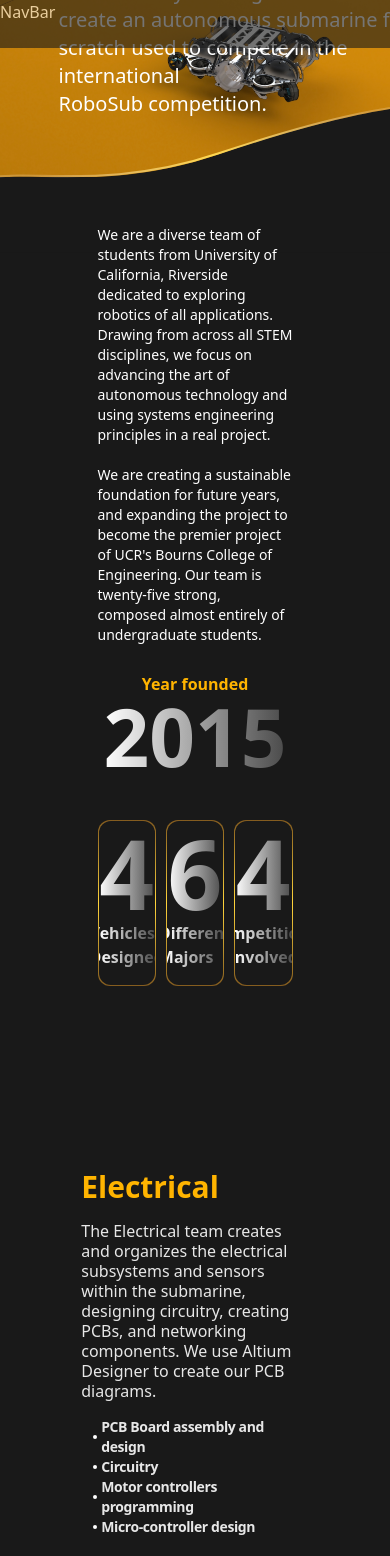
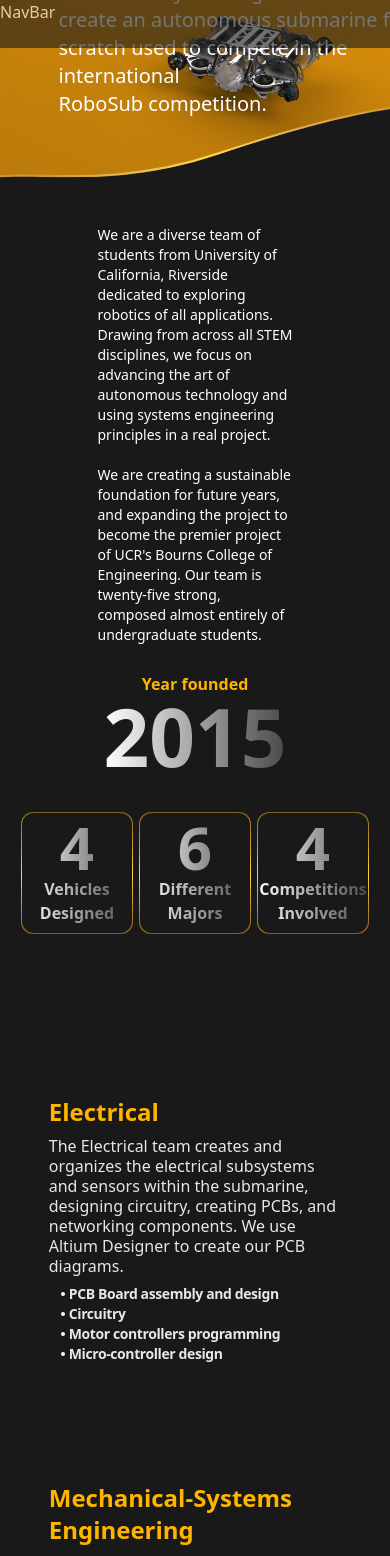
Before and after one commit to acm-ucr/robosub-website, a Next.js app: page /about in a window 390 px wide. Shown: the top 1556 px of the page. Built offline with nearby package versions, Linux system fonts and the light colour scheme; some icons are missing.

Commit message:
team.jsx and info.jsx mobile responsivenes

```diff
--- a/src/components/about/Info.jsx
+++ b/src/components/about/Info.jsx
@@ -1,13 +1,13 @@
 const format =
-  "flex flex-col items-center pt-1 pb-4 w-full text-transparent bg-clip-text bg-gradient-to-r from-white to-robosub-dark-gray";
-const bigNumberFormat = "text-8xl font-bold leading-none";
+  "flex flex-col items-center pt-1 pb-2 md:pb-4 w-full text-transparent bg-clip-text bg-gradient-to-r from-white to-robosub-dark-gray";
+const bigNumberFormat = "md:text-8xl text-6xl font-bold leading-none";
 const borderformat =
-  "rounded-xl  bg-gradient-to-b from-robosub-orange via-robosub-light-yellow to-robosub-orange p-[1px] w-[30%]";
+  "rounded-xl  bg-gradient-to-b from-robosub-orange via-robosub-light-yellow to-robosub-orange p-[1px] md:w-30 w-[32%]";
 
 const Info = () => {
   return (
-    <div className=" w-1/2">
-      <div className="flex flex-col items-center mb-11">
+    <div className=" md:w-1/2 w-[89%]">
+      <div className="flex flex-col items-center mb-9 md:mb-11">
         <p class="text-robosub-yellow font-bold text-base">Year founded</p>
         <p class="font-bold text-transparent bg-clip-text bg-gradient-to-r from-white to-robosub-dark-gray text-[80px] leading-none">
           2015
@@ -19,7 +19,7 @@ const Info = () => {
           <div className=" bg-robosub-black w-full rounded-xl">
             <div className={format}>
               <p class={bigNumberFormat}>4</p>
-              <p class="font-bold">Vehicles Designed</p>
+              <p class="font-bold text-center">Vehicles Designed</p>
             </div>
           </div>
         </div>
@@ -27,7 +27,7 @@ const Info = () => {
           <div className=" bg-robosub-black w-full rounded-xl">
             <div className={format}>
               <p class={bigNumberFormat}>6</p>
-              <p class="font-bold">Different Majors</p>
+              <p class="font-bold text-center">Different Majors</p>
             </div>
           </div>
         </div>
--- a/src/components/about/Team.jsx
+++ b/src/components/about/Team.jsx
@@ -1,7 +1,7 @@
 const Team = ({ icon, title, text, list }) => {
   return (
-    <div className="w-7/12 flex flex-col justify-items-start font-sans text-robosub-light-gray space-y-4">
-      <div className=" text-6xl font-bold bg-clip-text">
+    <div className="w-9/12 md:w-7/12 flex flex-col justify-items-start font-sans text-robosub-light-gray space-y-2 md:space-y-4">
+      <div className="text-5xl md:text-6xl font-bold bg-clip-text">
         <svg width="0" height="0">
           <linearGradient
             id="gray-gradient"
@@ -16,8 +16,10 @@ const Team = ({ icon, title, text, list }) => {
         </svg>
         {icon}
       </div>
-      <p className="text-3xl text-robosub-yellow font-semibold">{title}</p>
-      <p className=" leading-5 font-light">{text}</p>
+      <p className="text-2xl md:text-3xl text-robosub-yellow font-semibold">
+        {title}
+      </p>
+      <p className="leading-5 font-light">{text}</p>
       <div className="font-semibold tracking-tight">
         {list.map((item, index) => (
           <div className="flex items-center text-sm" key={index}>
```
